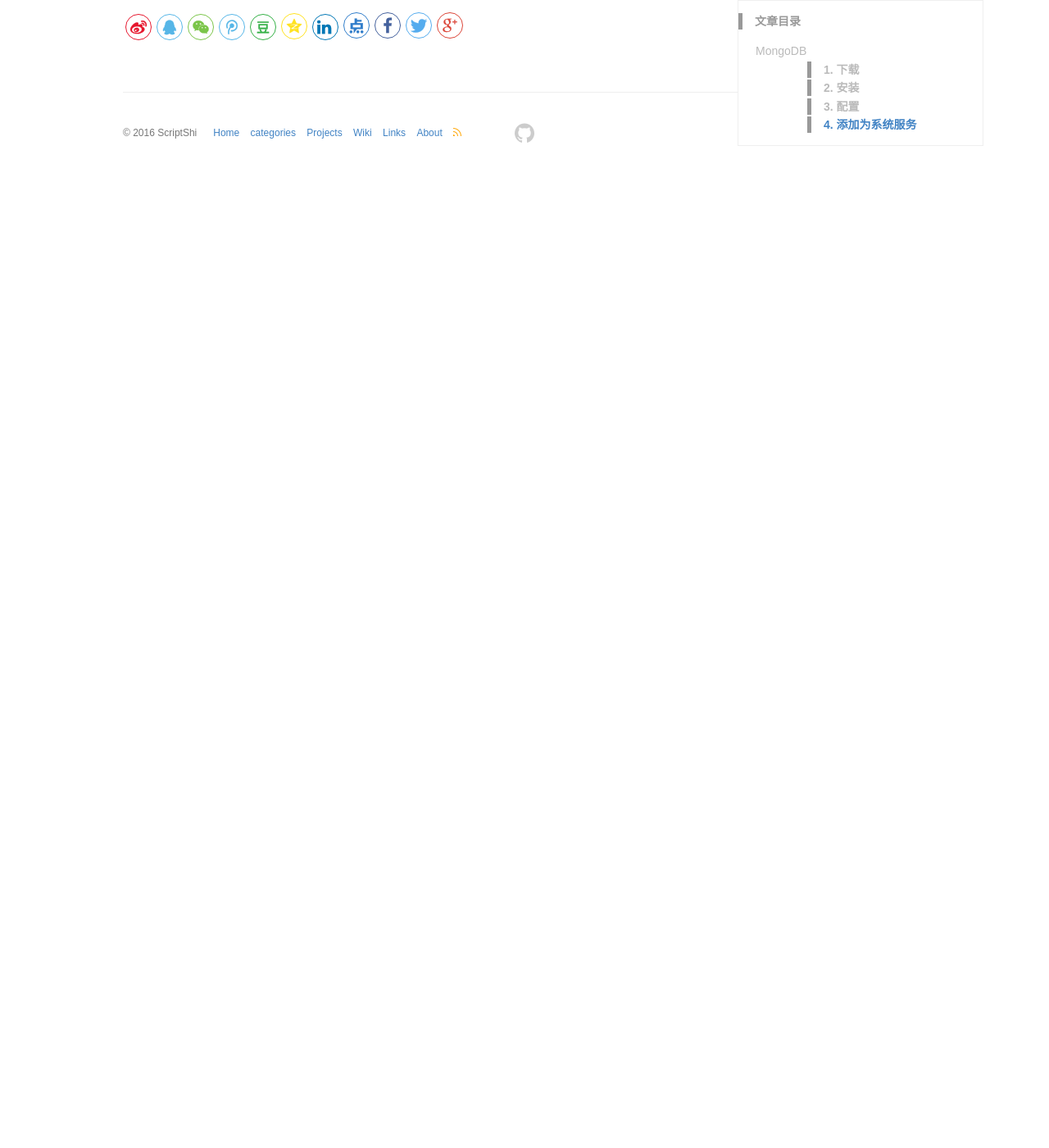
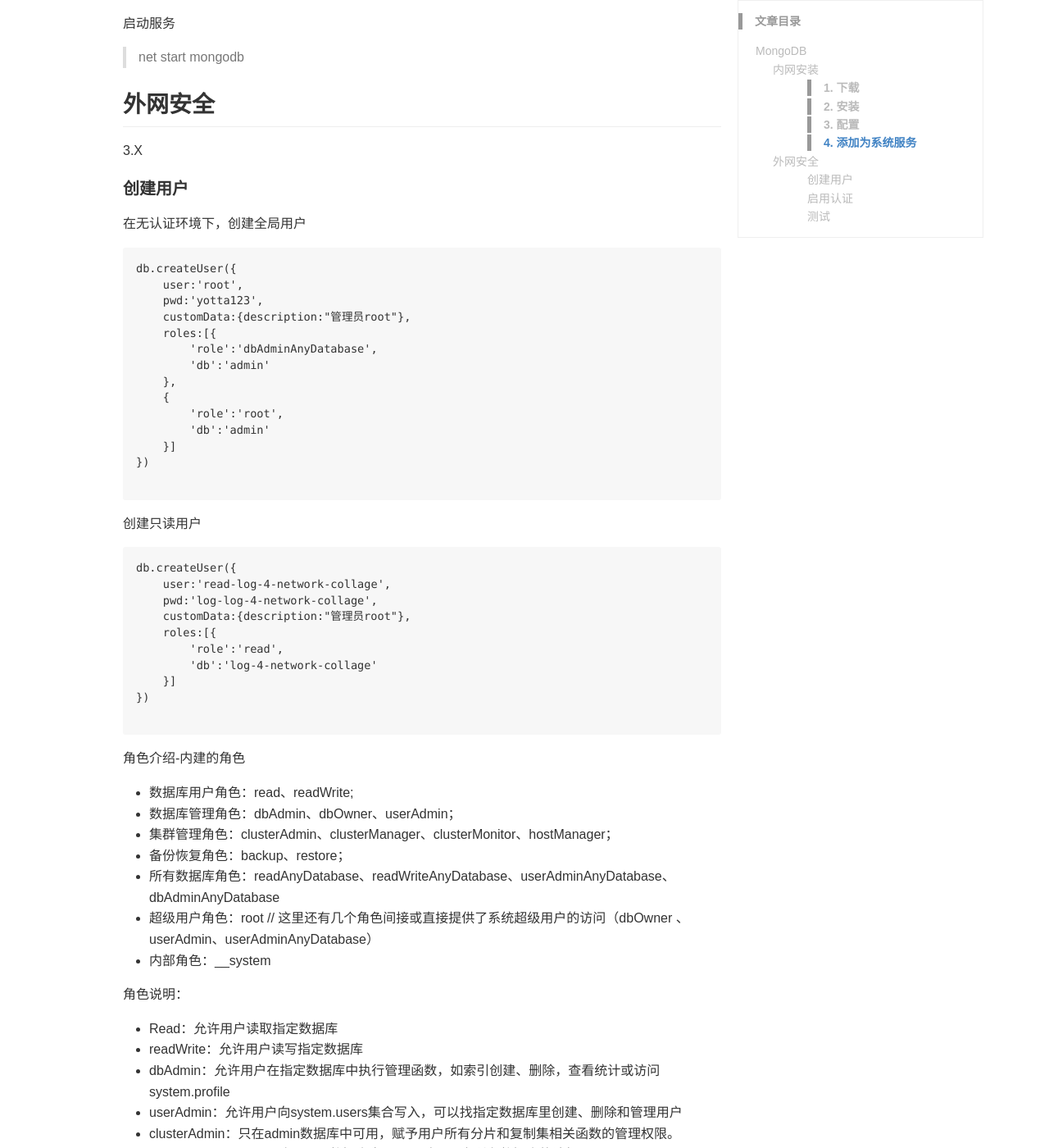
Before and after one commit to xjtushilei/xjtushilei.github.io, a Jekyll site: the page built from _wiki/windows-install.md, in a window 1280 px wide and 1400 px high, scrolled down 1193 px. Shown: the whole window at 82% size. Built offline with Jekyll 4.4.1, drawn with Linux system fonts in a browser that asks for light colours; comment, search, counter and statistics services are not loaded; before the commit the page ends 1404 px from its top, so only the background shows below that; some of the changed text lies outside the part shown.

Commit message:
mongo-auth

````diff
--- a/_wiki/windows-install.md
+++ b/_wiki/windows-install.md
@@ -8,7 +8,7 @@
 
 # MongoDB
 
-
+## 内网安装
 #### **1\. 下载**
 
 ```
@@ -43,6 +43,7 @@
 journal=true #启用日志文件，默认启用
 quiet=true #过滤掉无用的日志信息，若需要调试使用请设置为false
 port=27017 #端口号 默认为27017
+auth=false #开启用户认证
 ```
 
 
@@ -56,3 +57,81 @@
 启动服务
 
 > net start mongodb
+
+## 外网安全
+3.X
+#### 创建用户
+在无认证环境下，创建全局用户
+
+```
+db.createUser({
+    user:'root',
+    pwd:'yotta123',
+    customData:{description:"管理员root"},
+    roles:[{
+        'role':'dbAdminAnyDatabase',
+        'db':'admin'
+    },
+    {
+        'role':'root',
+        'db':'admin'
+    }]
+})
+
+```
+
+创建只读用户
+```
+db.createUser({
+    user:'read-log-4-network-collage',
+    pwd:'log-log-4-network-collage',
+    customData:{description:"管理员root"},
+    roles:[{
+        'role':'read',
+        'db':'log-4-network-collage'
+    }]
+})
+
+```
+
+角色介绍-内建的角色
+
+- 数据库用户角色：read、readWrite;
+- 数据库管理角色：dbAdmin、dbOwner、userAdmin；
+- 集群管理角色：clusterAdmin、clusterManager、clusterMonitor、hostManager；
+- 备份恢复角色：backup、restore；
+- 所有数据库角色：readAnyDatabase、readWriteAnyDatabase、userAdminAnyDatabase、dbAdminAnyDatabase
+- 超级用户角色：root // 这里还有几个角色间接或直接提供了系统超级用户的访问（dbOwner 、userAdmin、userAdminAnyDatabase）
+- 内部角色：__system
+
+角色说明：
+- Read：允许用户读取指定数据库
+- readWrite：允许用户读写指定数据库
+- dbAdmin：允许用户在指定数据库中执行管理函数，如索引创建、删除，查看统计或访问system.profile
+- userAdmin：允许用户向system.users集合写入，可以找指定数据库里创建、删除和管理用户
+- clusterAdmin：只在admin数据库中可用，赋予用户所有分片和复制集相关函数的管理权限。
+- readAnyDatabase：只在admin数据库中可用，赋予用户所有数据库的读权限
+- readWriteAnyDatabase：只在admin数据库中可用，赋予用户所有数据库的读写权限
+- userAdminAnyDatabase：只在admin数据库中可用，赋予用户所有数据库的userAdmin权限
+- dbAdminAnyDatabase：只在admin数据库中可用，赋予用户所有数据库的dbAdmin权限。
+- root：只在admin数据库中可用。超级账号，超级权限
+
+
+官方详情角色说明：https://docs.mongodb.com/manual/reference/built-in-roles/#built-in-roles
+
+#### 启用认证
+
+配置文件里
+```
+auth=false #开启用户认证
+```
+重启服务
+
+#### 测试
+
+```
+db.auth("root","123456")
+```
+返回1，测试成功
+
+其他测试自己尝试
````
